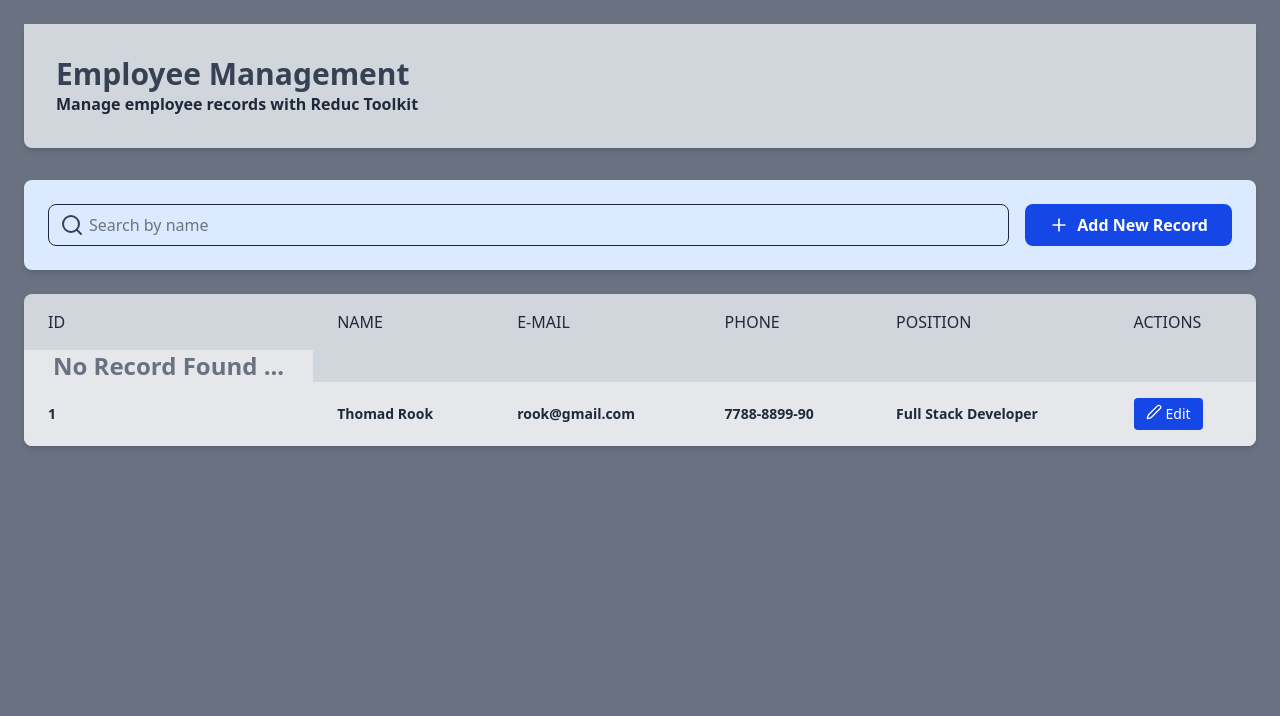
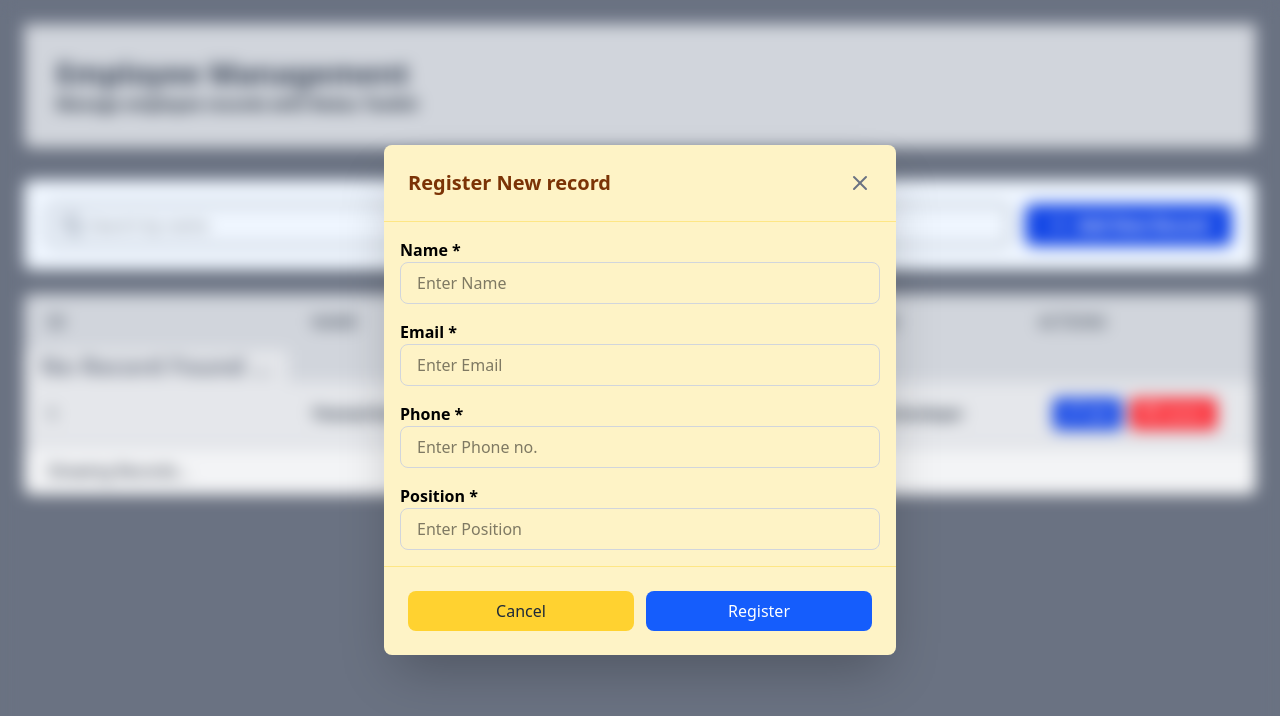
Before and after one commit to AkshitaGupta97/CURD-reactToolkit, a React (Vite) app: page / in a window 1280 px wide. Shown: the top 716 px of the page. Built offline with nearby package versions, Linux system fonts and the light colour scheme.

Commit message:
created RecordModel

```diff
--- a/package.json
+++ b/package.json
@@ -10,11 +10,13 @@
     "preview": "vite preview"
   },
   "dependencies": {
+    "@reduxjs/toolkit": "^2.9.2",
     "@tailwindcss/vite": "^4.1.16",
     "lucide": "^0.546.0",
     "lucide-react": "^0.546.0",
     "react": "^19.1.1",
     "react-dom": "^19.1.1",
+    "react-redux": "^9.2.0",
     "tailwindcss": "^4.1.16"
   },
   "devDependencies": {
--- /dev/null
+++ b/src/components/RecordModel.jsx
@@ -0,0 +1,71 @@
+import { X } from 'lucide-react'
+import React from 'react'
+
+function RecordModel() {
+  return (
+    <div className='fixed inset-0 backdrop-blur-sm flex items-center justify-center p-4 z-50'>
+        <div className='bg-amber-100 rounded-lg shadow-2xl max-w-lg w-full max-h-10/12'>
+            {/* Header */}
+            <div className='flex items-center justify-between p-6 border-b border-amber-200'>
+                <h2 className='text-xl font-bold text-amber-900'>
+                    Register New record
+                </h2>
+                <button className='text-gray-500 hover:text-gray-700 transition-all'>
+                    <X size={24} />
+                </button>
+            </div>
+            {/* Form field */}
+            <div className='p-2 '>
+                {/* NAme */}
+                <div className='p-2 '>
+                    <label className='block font-semibold'>
+                        Name *
+                    </label>
+                    <input type="text" placeholder='Enter Name'
+                        className='w-full px-4 py-2 border font-medium border-gray-300 rounded-lg focus:outline-none focus:ring-2 focus:ring-blue-500'
+                    />
+                </div>
+                {/* email */}
+                <div className='p-2'>
+                    <label className='block font-semibold'>
+                        Email *
+                    </label>
+                    <input type="email" placeholder='Enter Email'
+                        className='w-full px-4 py-2 border font-medium border-gray-300 rounded-lg focus:outline-none focus:ring-2 focus:ring-blue-500'
+                    />
+                </div>
+                {/* Phone */}
+                <div className='p-2'>
+                    <label className='block font-semibold'>
+                        Phone *
+                    </label>
+                    <input type="tel" placeholder='Enter Phone no.'
+                        className='w-full px-4 py-2 border font-medium border-gray-300 rounded-lg focus:outline-none focus:ring-2 focus:ring-blue-500'
+                    />
+                </div>
+                {/* Position */}
+                <div className='p-2'>
+                    <label className='block font-semibold'>
+                        Position *
+                    </label>
+                    <input type="text" placeholder='Enter Position'
+                        className='w-full px-4 py-2 border font-medium border-gray-300 rounded-lg focus:outline-none focus:ring-2 focus:ring-blue-500'
+                    />
+                </div>
+            </div>
+            {/* Footer buttons */}
+            <div className='flex gap-3 p-6 border-t border-amber-200'>
+                <button className='flex-1 px-4 py-2 bg-amber-300 text-gray-800 rounded-lg hover:bg-amber-400 active:scale-90 transition-all font-medium'>
+                    Cancel
+                </button>
+                <button className='flex-1 px-4 py-2 bg-blue-600 text-white rounded-lg hover:bg-blue-800 active:scale-90 transition-all font-medium'>
+                    Register
+                </button>
+
+            </div>
+        </div>
+    </div>
+  )
+}
+
+export default RecordModel
--- a/src/components/RecordTable.jsx
+++ b/src/components/RecordTable.jsx
@@ -1,4 +1,5 @@
-import { Edit2, Plus, Search } from 'lucide-react'
+import { Edit2, Plus, Search, Trash2 } from 'lucide-react'
+import RecordModel from './RecordModel'
 
 function RecordTable() {
     return (
@@ -13,7 +14,7 @@ function RecordTable() {
                 </div>
 
                 {/*Input add */}
-                <div className="bg-blue-100 rounded-lg shadow-md p-6 mb-6">
+                <div className="bg-blue-50 rounded-lg shadow-md p-6 mb-6">
                     <div className="flex flex-col md:flex-row gap-4">
                         <div className="flex-1 relative">
                             <Search className='absolute left-3 top-1/2 transform -translate-y-1/2 text-gray-700 size={20}' />
@@ -77,18 +78,31 @@ function RecordTable() {
                                         Full Stack Developer
                                     </td>
                                     <td className='px-6 font-semibold py-4 whitespace-nowrap text-sm text-gray-800'>
-                                        <button className='flex item-center gap-1 bg-blue-700 active:scale-90 text-white px-3 py-1.5 rounded hover:bg-blue-800 transition-all text-sm font-medium'>
-                                            <Edit2 size={16} /> Edit
-                                        </button>
+                                        <div className='flex justify-center items-center gap-2'>
+                                            <button className='flex item-center gap-1 bg-blue-700 active:scale-90 text-white px-3 py-1.5 rounded hover:bg-blue-800 transition-all text-sm font-medium'>
+                                                <Edit2 size={16} /> Edit
+                                            </button>
+                                            <button className='flex item-center gap-1 bg-red-500 active:scale-90 text-white px-3 py-1.5 rounded hover:bg-red-700 transition-all text-sm font-medium'>
+                                                <Trash2 size={16} /> Delete
+                                            </button>
+                                        </div>
                                     </td>
                                 </tr>
                             </tbody>
                         </table>
                     </div>
+
+                    {/* footer for filtered and total records. */}
+
+                    <div className='bg-gray-100 px-6 py-3 border-t border-gray-400'>
+                        <p className='font-medium text-gray-900'>
+                            Showing Records...
+                        </p>
+                    </div>
                 </div>
-
-
             </div>
+            {/* Model */}
+            <RecordModel />
         </div>
     )
 }
```
Also changed, not shown: 1 other file (tests, documents, lock files or other folders).
